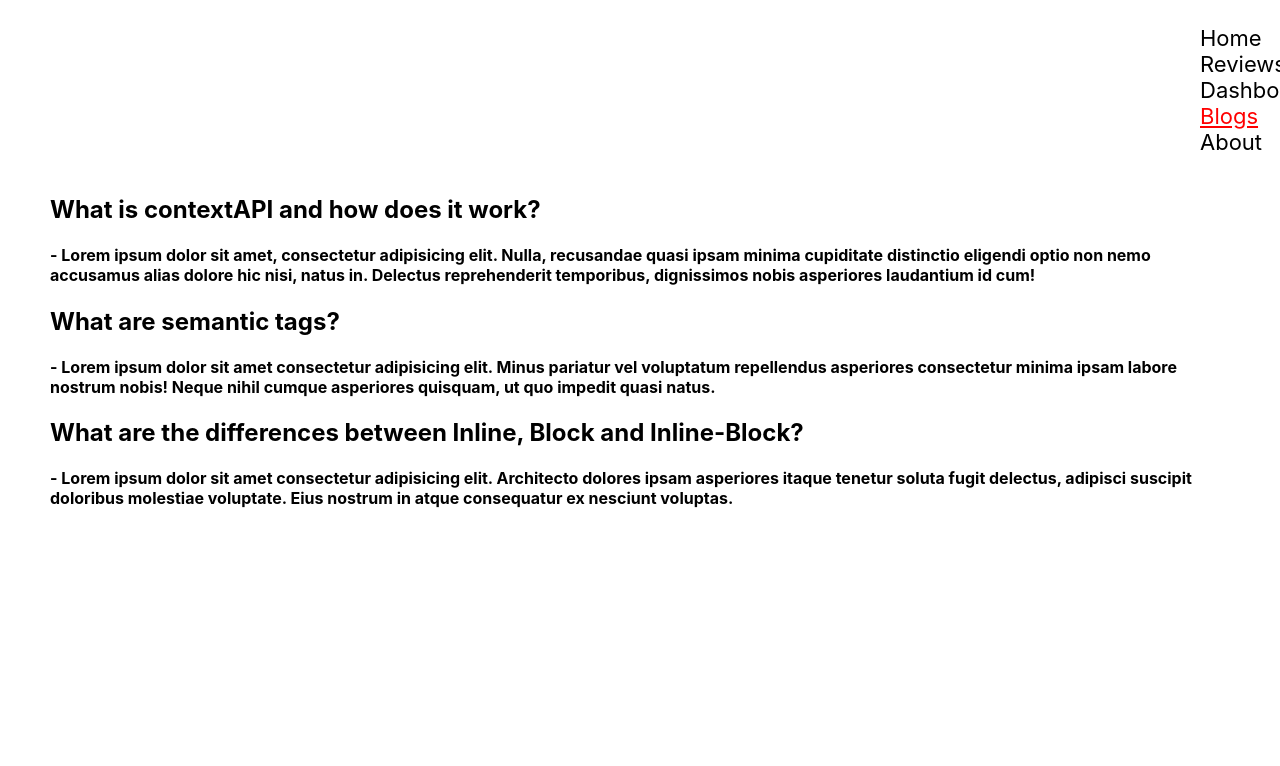
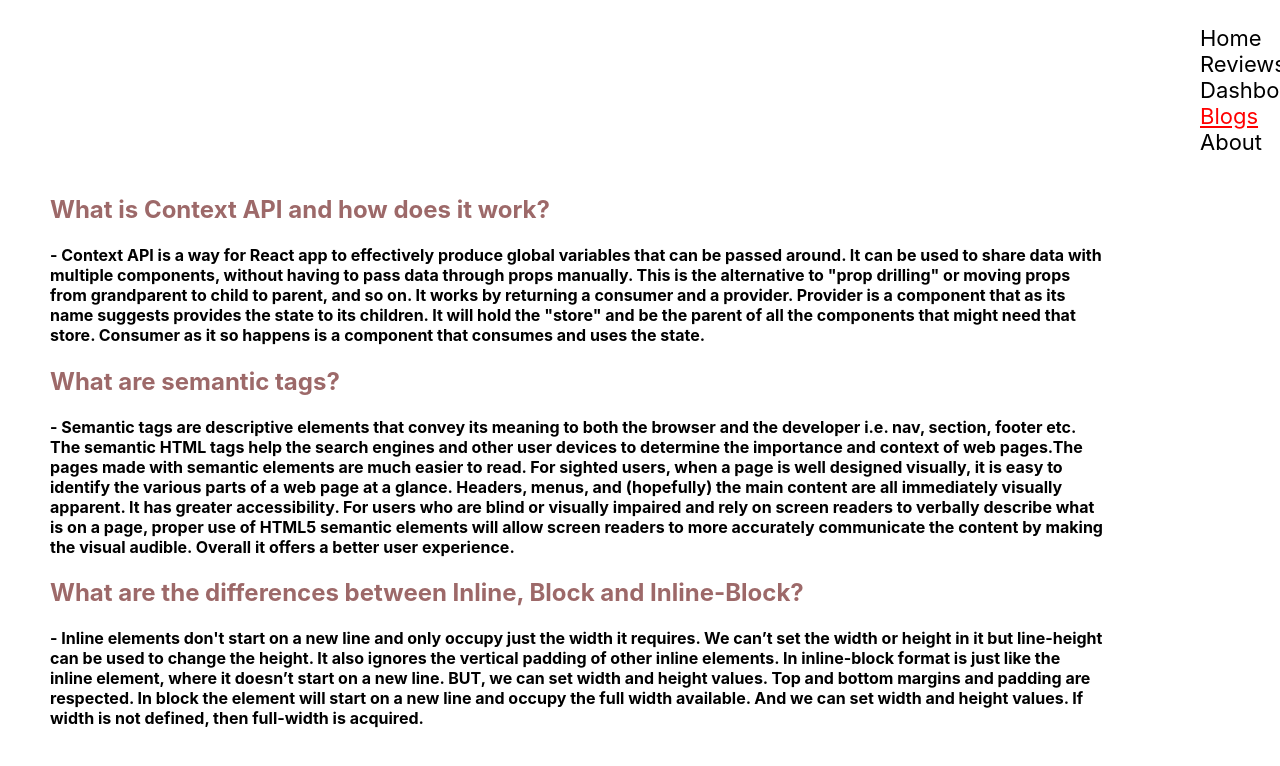
Before and after one commit to SpeedBird789/product-analysis-A9, a React (Create React App) app: page /blogs in a window 1280 px wide. Shown: the top 766 px of the page. Built offline with nearby package versions, Linux system fonts and the light colour scheme.

Commit message:
Bonus part QnA done

```diff
--- a/public/index.html
+++ b/public/index.html
@@ -24,7 +24,7 @@
       work correctly both with client-side routing and a non-root public URL.
       Learn how to configure a non-root public URL by running `npm run build`.
     -->
-    <title>React App</title>
+    <title>Best Buy</title>
   </head>
   <body>
     <noscript>You need to enable JavaScript to run this app.</noscript>
--- a/src/Components/Blogs/Blogs.css
+++ b/src/Components/Blogs/Blogs.css
@@ -1,5 +1,9 @@
 .QnA{
     margin-left: 50px;
-    margin-right: 50px;
+    margin-right: 175px;
     margin-top: 40px;
 }
+
+.QnA h2{
+    color: rgb(157, 105, 105);
+}
--- a/src/Components/Blogs/Blogs.js
+++ b/src/Components/Blogs/Blogs.js
@@ -7,12 +7,16 @@ const Blogs = () => {
 
 
             <div className='QnA'>
-                <h2>What is contextAPI and how does it work?</h2>
-                <h4>- Lorem ipsum dolor sit amet, consectetur adipisicing elit. Nulla, recusandae quasi ipsam minima cupiditate distinctio eligendi optio non nemo accusamus alias dolore hic nisi, natus in. Delectus reprehenderit temporibus, dignissimos nobis asperiores laudantium id cum!</h4>
+                <h2>What is Context API and how does it work?</h2>
+                <h4>- Context API is a way for React app to effectively produce global variables that can be passed around. It can be used to share data with multiple components, without having to pass data through props manually.  This is the alternative to "prop drilling" or moving props from grandparent to child to parent, and so on.  It works by returning a consumer and a provider. Provider is a component that as its name suggests provides the state to its children. It will hold the "store" and be the parent of all the components that might need that store. Consumer as it so happens is a component that consumes and uses the state.</h4>
+
                 <h2>What are semantic tags?</h2>
-                <h4>- Lorem ipsum dolor sit amet consectetur adipisicing elit. Minus pariatur vel voluptatum repellendus asperiores consectetur minima ipsam labore nostrum nobis! Neque nihil cumque asperiores quisquam, ut quo impedit quasi natus.</h4>
+                <h4>- Semantic tags are descriptive elements that convey its meaning to both the browser and the developer i.e. nav, section, footer etc. The semantic HTML tags help the search engines and other user devices to determine the importance and context of web pages.The pages made with semantic elements are much easier to read. For sighted users, when a page is well designed visually, it is easy to identify the various parts of a web page at a glance. Headers, menus, and (hopefully) the main content are all immediately visually apparent. It has greater accessibility. For users who are blind or visually impaired and rely on screen readers to verbally describe what is on a page, proper use of HTML5 semantic elements will allow screen readers to more accurately communicate the content by making the visual audible. Overall it offers a better user experience. </h4>
+
                 <h2>What are the differences between Inline, Block and Inline-Block?</h2>
-                <h4>- Lorem ipsum dolor sit amet consectetur adipisicing elit. Architecto dolores ipsam asperiores itaque tenetur soluta fugit delectus, adipisci suscipit doloribus molestiae voluptate. Eius nostrum in atque consequatur ex nesciunt voluptas.</h4>
+                <h4>- Inline elements don't start on a new line and only occupy just the width it requires. We can’t set the width or height in it but line-height can be used to change the height. It also ignores the vertical padding of other inline elements.
+                In inline-block format is just like the inline element, where it doesn’t start on a new line. BUT, we can set width and height values. Top and bottom margins and padding are respected.
+                In block the element will start on a new line and occupy the full width available. And we can set width and height values. If width is not defined, then full-width is acquired.</h4>
             </div>
         </div>
     );
```
